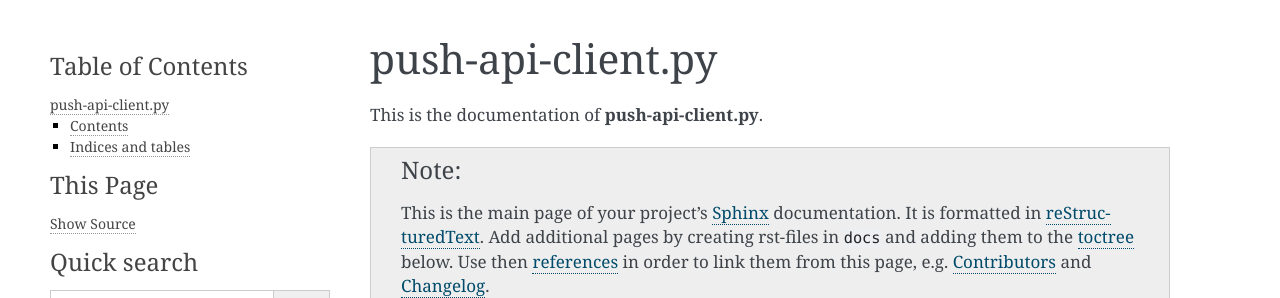
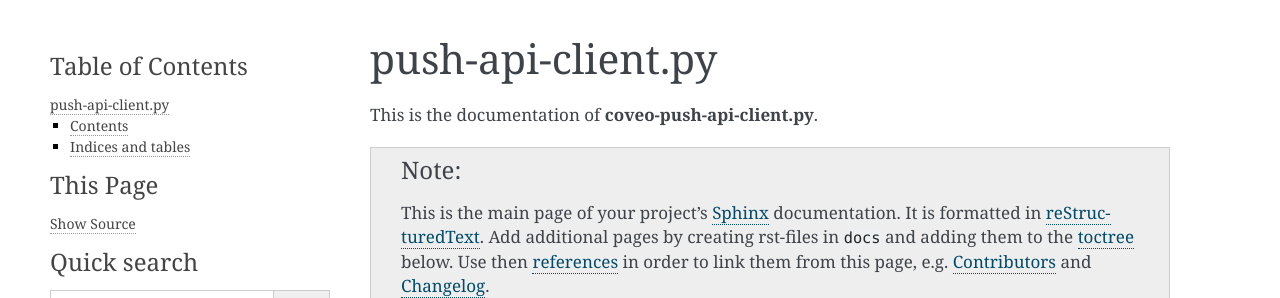
Before and after one commit to coveo/push-api-client.py, a Sphinx documentation site: the page built from docs/index.rst, in a window 1280 px wide. Shown: the top 298 px of the page. Built offline with Sphinx 7.4.7, drawn with Linux system fonts in a browser that asks for light colours.

Commit message:
change project name

```diff
--- a/README.rst
+++ b/README.rst
@@ -1,5 +1,5 @@
 ==================
-push-api-client.py
+coveo-push-api-client.py
 ==================
 
 
--- a/docs/conf.py
+++ b/docs/conf.py
@@ -93,7 +93,7 @@
 master_doc = "index"
 
 # General information about the project.
-project = "push-api-client.py"
+project = "coveo-push-api-client.py"
 copyright = "2021, Olivier Lamothe"
 
 # The version info for the project you're documenting, acts as replacement for
@@ -228,7 +228,7 @@
 # html_file_suffix = None
 
 # Output file base name for HTML help builder.
-htmlhelp_basename = "push-api-client.py-doc"
+htmlhelp_basename = "coveo-push-api-client.py-doc"
 
 
 # -- Options for LaTeX output ------------------------------------------------
@@ -245,7 +245,7 @@
 # Grouping the document tree into LaTeX files. List of tuples
 # (source start file, target name, title, author, documentclass [howto/manual]).
 latex_documents = [
-    ("index", "user_guide.tex", "push-api-client.py Documentation", "Olivier Lamothe", "manual")
+    ("index", "user_guide.tex", "coveo-push-api-client.py Documentation", "Olivier Lamothe", "manual")
 ]
 
 # The name of an image file (relative to this directory) to place at the top of
--- a/docs/index.rst
+++ b/docs/index.rst
@@ -2,7 +2,7 @@
 push-api-client.py
 ==================
 
-This is the documentation of **push-api-client.py**.
+This is the documentation of **coveo-push-api-client.py**.
 
 .. note::
 
--- /dev/null
+++ b/localtest.py
@@ -0,0 +1 @@
+from push_api_clientpy import Document, DocumentBuilder
--- a/setup.py
+++ b/setup.py
@@ -1,5 +1,5 @@
 """
-    Setup file for push-api-client.py.
+    Setup file for coveo-push-api-client.py.
     Use setup.cfg to configure your project.
 
     This file was generated with PyScaffold 4.0.1.
```
Also changed, not shown: 1 other file.
